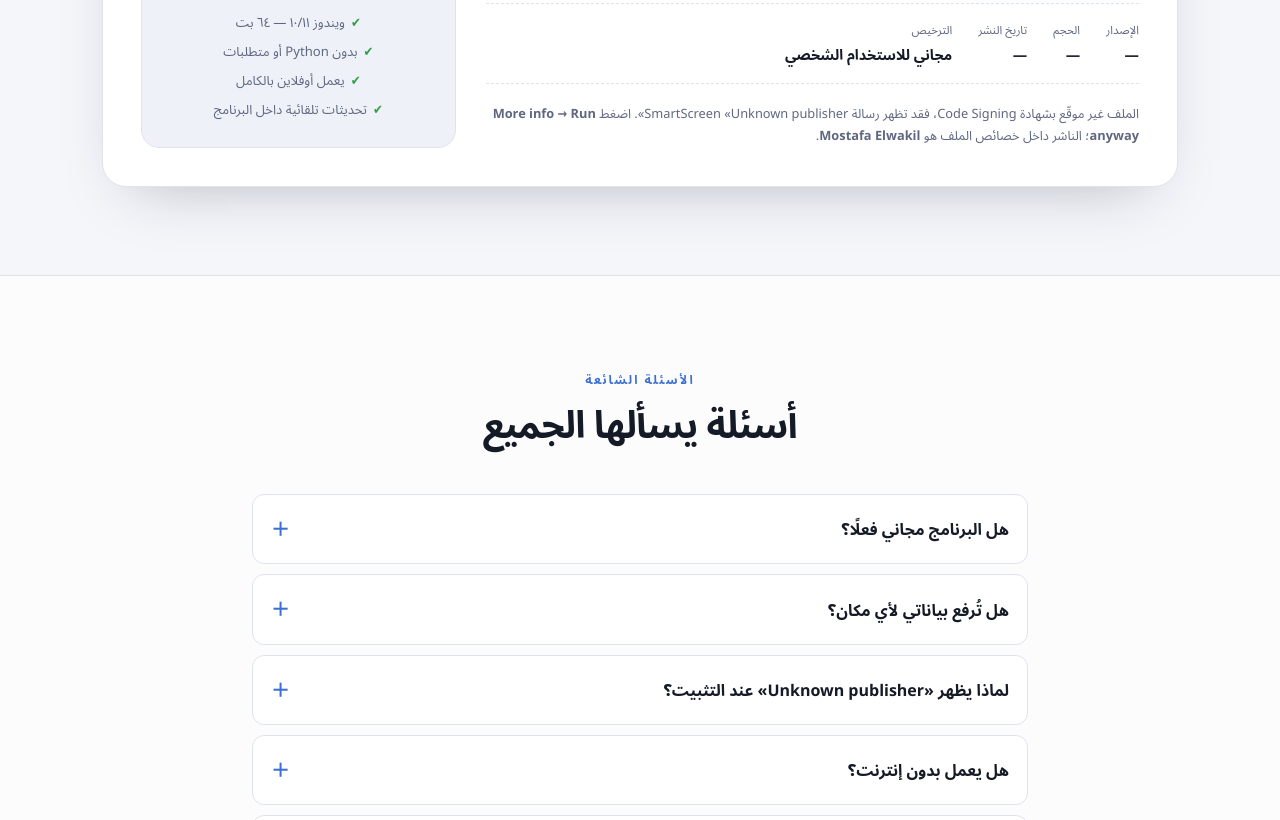
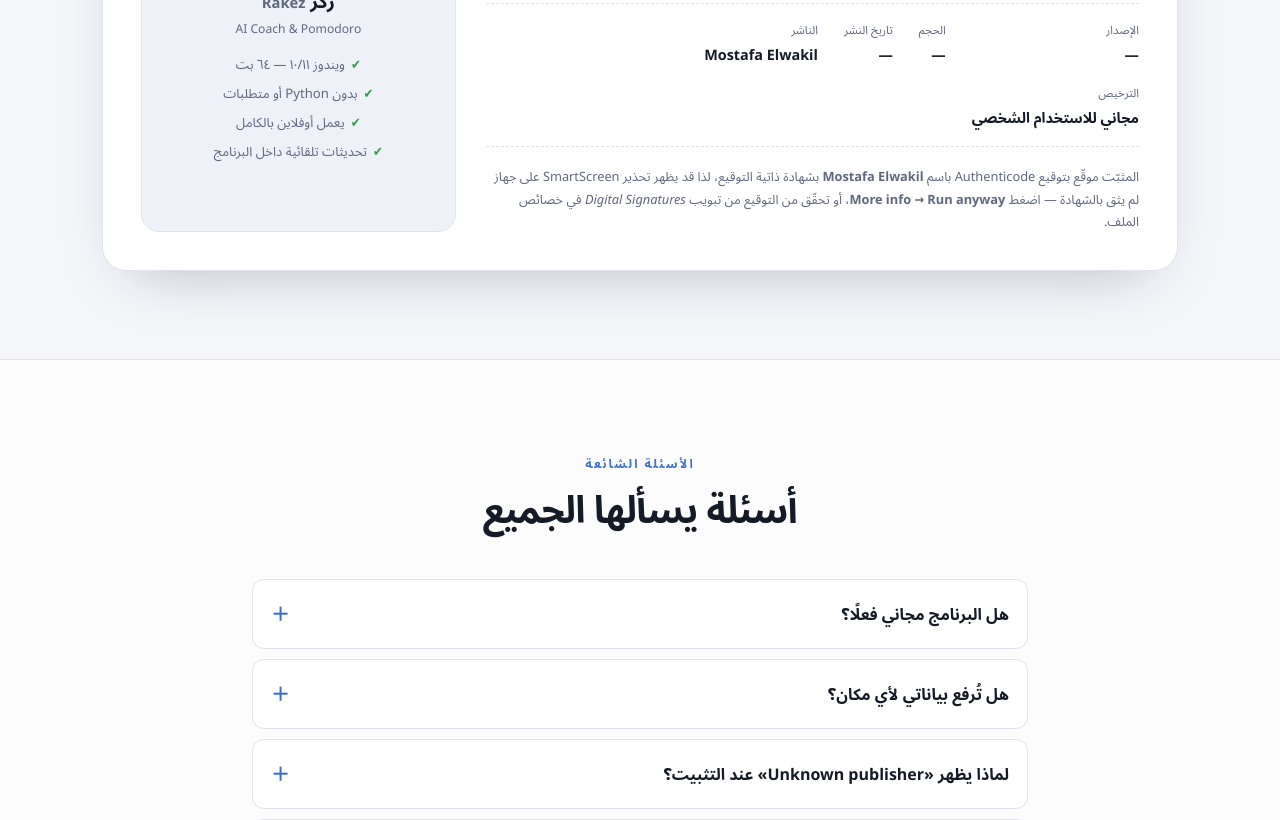
Before and after one commit to mostafa-elwakil/lifebot, a plain HTML site: page website/ar/index.html in a window 1280 px wide. Shown: the part 4027-4847 px from the top of the page. Drawn offline with Linux system fonts and the light colour scheme; no server answers.

Commit message:
feat(packaging): Authenticode-sign Rakez binaries as Mostafa Elwakil
- Add packaging/sign_windows.ps1: signs files with the Mostafa Elwakil
  code-signing certificate (SHA-256 + RFC 3161 timestamp) and verifies
  the result; works from the certificate store or a PFX.
- Sign Rakez.exe after PyInstaller and the installer after Inno Setup in
  the build workflow when SIGNING_PFX_BASE64/SIGNING_PFX_PASSWORD exist,
  and drop stale assets before publishing a re-run release.
- Document the certificate, the trust steps, rotation and the fact that a
  self-signed certificate does not clear SmartScreen for new machines
  (packaging/SIGNING.md); ignore signing material in git.
- Show the publisher on the site's download card and update the
  SmartScreen notes in both READMEs and both site languages.

```diff
--- a/website/ar/index.html
+++ b/website/ar/index.html
@@ -370,13 +370,15 @@
             <div><dt>الإصدار</dt><dd data-version>—</dd></div>
             <div><dt>الحجم</dt><dd data-size>—</dd></div>
             <div><dt>تاريخ النشر</dt><dd data-date>—</dd></div>
+            <div><dt>الناشر</dt><dd>Mostafa Elwakil</dd></div>
             <div><dt>الترخيص</dt><dd>مجاني للاستخدام الشخصي</dd></div>
           </dl>
 
           <p class="fineprint">
-            الملف غير موقّع بشهادة Code Signing، فقد تظهر رسالة SmartScreen «Unknown publisher».
-            اضغط <strong>More info → Run anyway</strong>؛ الناشر داخل خصائص الملف هو
-            <strong>Mostafa Elwakil</strong>.
+            المثبّت موقّع بتوقيع Authenticode باسم <strong>Mostafa Elwakil</strong> بشهادة ذاتية التوقيع،
+            لذا قد يظهر تحذير SmartScreen على جهاز لم يثق بالشهادة — اضغط
+            <strong>More info → Run anyway</strong>، أو تحقّق من التوقيع من تبويب
+            <em>Digital Signatures</em> في خصائص الملف.
           </p>
         </div>
 
@@ -414,7 +416,7 @@
         </details>
         <details>
           <summary>لماذا يظهر «Unknown publisher» عند التثبيت؟</summary>
-          <p>لأن المثبّت غير موقّع رقميًا بشهادة Code Signing مدفوعة. هذا لا يعني وجود خطر؛ بيانات الناشر داخل الملف هي <strong>Mostafa Elwakil</strong>. اختر <em>More info → Run anyway</em>.</p>
+          <p>لأن المثبّت موقّع باسم <strong>Mostafa Elwakil</strong> بشهادة ذاتية التوقيع لا يثق بها SmartScreen افتراضيًا. تحقّق من تبويب <em>Digital Signatures</em> في خصائص الملف ثم اختر <em>More info → Run anyway</em>. إزالة التحذير للجميع تتطلب شهادة OV/EV مدفوعة.</p>
         </details>
         <details>
           <summary>هل يعمل بدون إنترنت؟</summary>
```
Also changed, not shown: website/index.html (+6 -4 lines), 6 other files.
